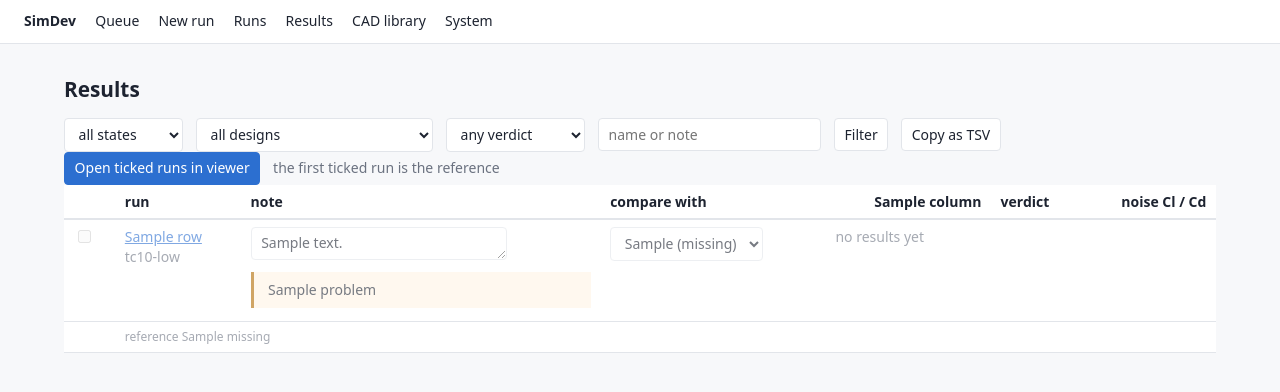
After one commit to AvalonRacing/SimDev, a FastAPI app: template pipeline/simdev/ui/templates/results.html in a window 1280 px wide. The commit adds this page. Shown: the top 392 px of the page. Run offline with FastAPI, Linux system fonts and the light colour scheme; the template is opened without the code that fills it: most values are stand-ins (such as "Sample title", 1, 10 or a date in 2020); parts of the project's set-up code (start-up, migrations or seed data) failed here and were passed over.

Commit message:
feat(ui): results page with inline notes, references, delta rows and TSV
Co-Authored-By: Claude Opus 5.5 <noreply@anthropic.com>

```diff
--- a/pipeline/simdev/ui/app.py
+++ b/pipeline/simdev/ui/app.py
@@ -17,7 +17,7 @@ from fastapi.templating import Jinja2Templates
 
 from simdev.cad.checks import default_library
 from simdev.cad.library import Library
-from simdev.ui import routes_cad, routes_queue, routes_runs, routes_system
+from simdev.ui import routes_cad, routes_queue, routes_results, routes_runs, routes_system
 from simdev.ui.context import Context, UIConfig
 from simdev.ui.queue import Job, Queue
 from simdev.ui.worker import Worker, default_command
@@ -78,6 +78,10 @@ def clock(timestamp: float | None) -> str:
     return datetime.fromtimestamp(timestamp).strftime("%d.%m. %H:%M")
 
 
+def number(value: float | None, fmt: str = "{:.4f}") -> str:
+    return "" if value is None else fmt.format(value)
+
+
 def create_app(
     config: UIConfig,
     library: Library | None = None,
@@ -91,7 +95,7 @@ def create_app(
     library = library or default_library(config.cad_root, config.case_path)
     worker = Worker(queue, command=worker_command or default_command, cad_root=config.cad_root)
     templates = Jinja2Templates(directory=str(HERE / "templates"))
-    templates.env.filters.update(duration=duration, overrides=overrides_text, clock=clock)
+    templates.env.filters.update(duration=duration, overrides=overrides_text, clock=clock, num=number)
 
     @asynccontextmanager
     async def lifespan(app: FastAPI):
@@ -112,6 +116,6 @@ def create_app(
     if allowed_hosts is not None:
         app.add_middleware(TrustedHostMiddleware, allowed_hosts=allowed_hosts)
     app.mount("/static", StaticFiles(directory=str(HERE / "static")), name="static")
-    for router in (routes_queue.router, routes_runs.router, routes_cad.router, routes_system.router):
+    for router in (routes_queue.router, routes_runs.router, routes_results.router, routes_cad.router, routes_system.router):
         app.include_router(router)
     return app
--- a/pipeline/simdev/ui/routes_runs.py
+++ b/pipeline/simdev/ui/routes_runs.py
@@ -11,6 +11,7 @@ from simdev.ui import forms, runview
 from simdev.ui.context import back, ctx, render
 from simdev.ui.housekeeping import delete_run, strip_mesh
 from simdev.ui.jobrun import STAGES
+from simdev.ui.notes import read_note
 from simdev.ui.queue import QueueError
 
 router = APIRouter()
@@ -59,7 +60,7 @@ def run_page(request: Request, name: str, error: str | None = None, message: str
         errors=runview.errors(run_dir) if failed else [],
         images=runview.images(run_dir), logs=runview.log_names(run_dir),
         live=job is not None and job.status == "running", stage_names=STAGES,
-        active=_active(job), error=error, message=message,
+        active=_active(job), error=error, message=message, note=read_note(run_dir),
     )
 
 
--- a/pipeline/simdev/ui/static/style.css
+++ b/pipeline/simdev/ui/static/style.css
@@ -45,3 +45,13 @@ pre { background: #fff; border: 1px solid var(--line); padding: 0.6rem; overflow
 .gallery figcaption { font-size: 11px; color: var(--muted); }
 .tabs { display: flex; gap: 0.3rem; flex-wrap: wrap; margin-bottom: 0.4rem; }
 .plot { background: #fff; border: 1px solid var(--line); padding: 0.4rem; margin: 0.4rem 0; overflow-x: auto; }
+
+.scroll { overflow-x: auto; }
+table.results td.num, table.results th.num { text-align: right; font-variant-numeric: tabular-nums; white-space: nowrap; }
+table.results textarea { width: 16rem; }
+tbody.result { border-top: 2px solid var(--line); }
+tbody.pending { opacity: 0.6; }
+tr.delta td { font-size: 12px; }
+tr.delta td.better { color: var(--ok); font-weight: 600; }
+tr.delta td.worse { color: var(--bad); font-weight: 600; }
+tr.delta td.noise { color: var(--muted); }
--- /dev/null
+++ b/pipeline/simdev/ui/templates/_result_row.html
@@ -0,0 +1,37 @@
+{% set ref = by_name.get(row.note.compare_with or '') %}
+<tbody id="row-{{ row.name }}" class="result{% if not row.has_result %} pending{% endif %}">
+<tr>
+  <td><input type="checkbox" name="runs" value="{{ row.name }}" form="compare-form" {% if not row.has_result %}disabled{% endif %}></td>
+  <td><a href="/runs/{{ row.name }}">{{ row.name }}</a><br><span class="muted">{{ row.state }}</span></td>
+  <td><textarea class="note-edit" name="note" rows="1" maxlength="2000"
+        hx-post="/runs/{{ row.name }}/note" hx-trigger="change" hx-include="closest tbody"
+        hx-target="closest tbody" hx-swap="outerHTML">{{ row.note.note }}</textarea>
+      {% if row.note.problem %}<div class="warn">{{ row.note.problem }}</div>{% endif %}</td>
+  <td><select class="note-edit" name="compare_with"
+        hx-post="/runs/{{ row.name }}/note" hx-trigger="change" hx-include="closest tbody"
+        hx-target="closest tbody" hx-swap="outerHTML">
+      <option value="">–</option>
+      {% for n in names if n != row.name %}<option {% if n == row.note.compare_with %}selected{% endif %}>{{ n }}</option>{% endfor %}
+      {% if row.note.compare_with and not ref %}<option selected value="{{ row.note.compare_with }}">{{ row.note.compare_with }} (missing)</option>{% endif %}
+    </select></td>
+  {% if row.has_result %}
+    {% for c in columns %}<td class="num">{{ row.values.get(c.key)|num(c.fmt) }}</td>{% endfor %}
+    <td><span class="badge {{ 'ok' if row.verdict == 'converged' else 'gate_failed' }}">{{ row.verdict }}</span></td>
+    <td class="num">{{ row.noise.get('cl')|num('{:.4f}') }} / {{ row.noise.get('cd')|num('{:.4f}') }}</td>
+  {% else %}
+    <td colspan="{{ columns|length + 2 }}" class="muted">no results yet</td>
+  {% endif %}
+</tr>
+{% if ref and row.has_result and ref.has_result %}
+{% set cells = delta(row, ref, columns) %}
+<tr class="delta">
+  <td></td><td colspan="3" class="muted">Δ against {{ ref.name }}</td>
+  {% for c in columns %}{% set d = cells[c.key] %}
+  <td class="num {{ d.tone }}" {% if d.noise is not none %}title="Δ {{ d.value|num('{:+.4f}') }} ± {{ d.noise|num('{:.4f}') }}"{% endif %}>{{ d.value|num(c.fmt) }}</td>
+  {% endfor %}
+  <td colspan="2"></td>
+</tr>
+{% elif row.note.compare_with and not ref %}
+<tr class="delta"><td></td><td colspan="{{ columns|length + 5 }}" class="muted">reference {{ row.note.compare_with }} missing</td></tr>
+{% endif %}
+</tbody>
--- a/pipeline/simdev/ui/templates/base.html
+++ b/pipeline/simdev/ui/templates/base.html
@@ -14,6 +14,7 @@
   <a href="/">Queue</a>
   <a href="/runs/new">New run</a>
   <a href="/runs">Runs</a>
+  <a href="/results">Results</a>
   <a href="/cad">CAD library</a>
   <a href="/system">System</a>
 </nav>
--- /dev/null
+++ b/pipeline/simdev/ui/templates/results.html
@@ -0,0 +1,27 @@
+{% extends "base.html" %}
+{% block title %}Results · SimDev{% endblock %}
+{% block main %}
+<h1>Results</h1>
+<form method="get" class="row">
+  <select name="state"><option value="">all states</option>{% for s in states %}<option {% if s == filters.state %}selected{% endif %}>{{ s }}</option>{% endfor %}</select>
+  <select name="design"><option value="">all designs</option>{% for d in designs %}<option {% if d == filters.design %}selected{% endif %}>{{ d }}</option>{% endfor %}</select>
+  <select name="verdict"><option value="">any verdict</option>{% for v in ['converged', 'not_converged', 'not_judged'] %}<option {% if v == filters.verdict %}selected{% endif %}>{{ v }}</option>{% endfor %}</select>
+  <input name="q" value="{{ filters.q }}" placeholder="name or note">
+  <button>Filter</button>
+  <a class="button" href="/results.tsv">Copy as TSV</a>
+</form>
+<form id="compare-form" method="get" action="/compare" class="row">
+  <button class="primary">Open ticked runs in viewer</button>
+  <span class="muted">the first ticked run is the reference</span>
+</form>
+<div class="scroll">
+<table class="results">
+  <thead><tr><th></th><th>run</th><th>note</th><th>compare with</th>
+    {% for c in columns %}<th class="num">{{ c.label }}</th>{% endfor %}
+    <th>verdict</th><th class="num">noise Cl / Cd</th></tr></thead>
+  {% for row in rows %}{% include "_result_row.html" %}{% else %}
+  <tbody><tr><td colspan="{{ columns|length + 6 }}" class="muted">No runs yet.</td></tr></tbody>
+  {% endfor %}
+</table>
+</div>
+{% endblock %}
--- a/pipeline/simdev/ui/templates/run.html
+++ b/pipeline/simdev/ui/templates/run.html
@@ -7,6 +7,9 @@
 {% endblock %}
 {% block main %}
 <h1>{{ name }}</h1>
+{% if note and note.compare_with %}
+<p><a href="/compare?runs={{ note.compare_with }},{{ name }}">Compare with reference {{ note.compare_with }}</a></p>
+{% endif %}
 {% if job %}
 <p class="muted">
   {{ job.design }} · {{ job.state }} · {{ job.profile }} · {{ job.n_ranks }} ranks
```
Also changed, not shown: pipeline/simdev/ui/routes_results.py (added, +66 -0 lines), tests/test_ui_results_routes.py (added, +82 -0 lines).
